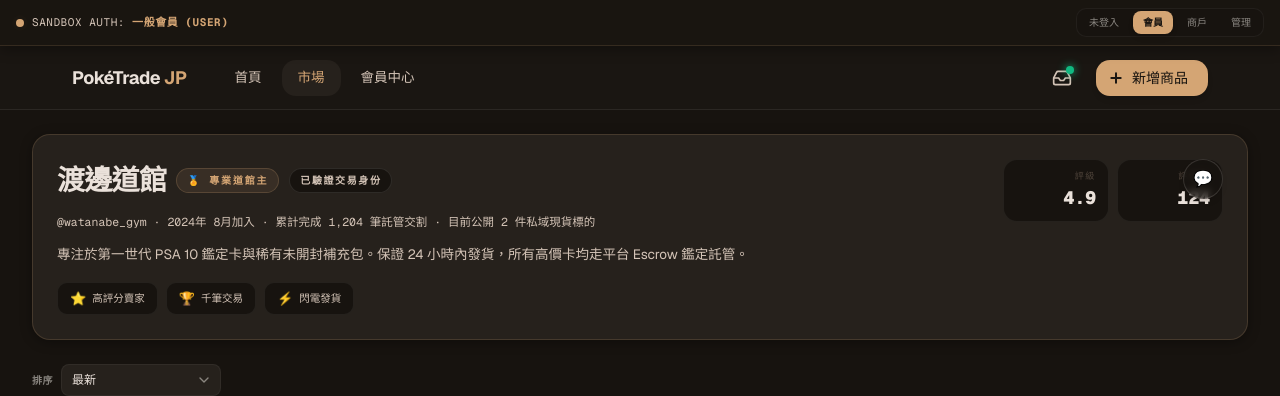
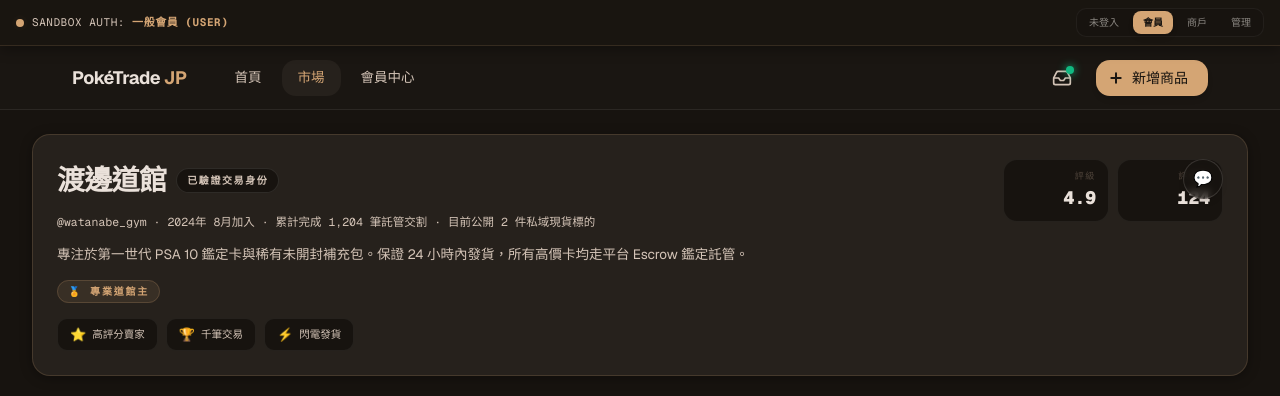
Before and after one commit to VxxxxC/Pokemon-Card-Trading-Platform-Client, a Next.js app: page /marketplace/PKT-8839-44A in a window 1280 px wide. Shown: the top 396 px of the page. Built offline with nearby package versions, Linux system fonts and the light colour scheme.

Commit message:
re-index

```diff
--- a/app/marketplace/[id]/page.tsx
+++ b/app/marketplace/[id]/page.tsx
@@ -231,9 +231,6 @@
                 <h1 className="font-sans font-black text-[24px] lg:text-[28px] text-[#eae1da] tracking-tight">
                   {vendor.username}
                 </h1>
-                <span className="font-mono text-[10px] bg-brand/10 text-brand px-2.5 py-1 rounded-full border border-brand/20 uppercase tracking-[0.18em] font-bold">
-                  🏅 {vendor.level}
-                </span>
                 {vendor.verifiedBuyer ? (
                   <span className="font-mono text-[10px] bg-[#17130f] text-[#d4c4b7] px-2.5 py-1 rounded-full border border-white/10 uppercase tracking-[0.16em] font-bold">
                     已驗證交易身份
@@ -265,6 +262,12 @@
               <p className="max-w-[760px] font-sans text-[13.5px] text-[#d4c4b7] leading-relaxed">
                 {vendor.bio}
               </p>
+
+              <div className="mb-3">
+                <span className="font-mono text-[10px] bg-brand/10 text-brand px-2.5 py-1 rounded-full border border-brand/20 uppercase tracking-[0.18em] font-bold">
+                  🏅 {vendor.level}
+                </span>
+              </div>
 
               <div className="flex flex-wrap gap-2 pt-1">
                 {vendor.badges.map((badge) => (
```
